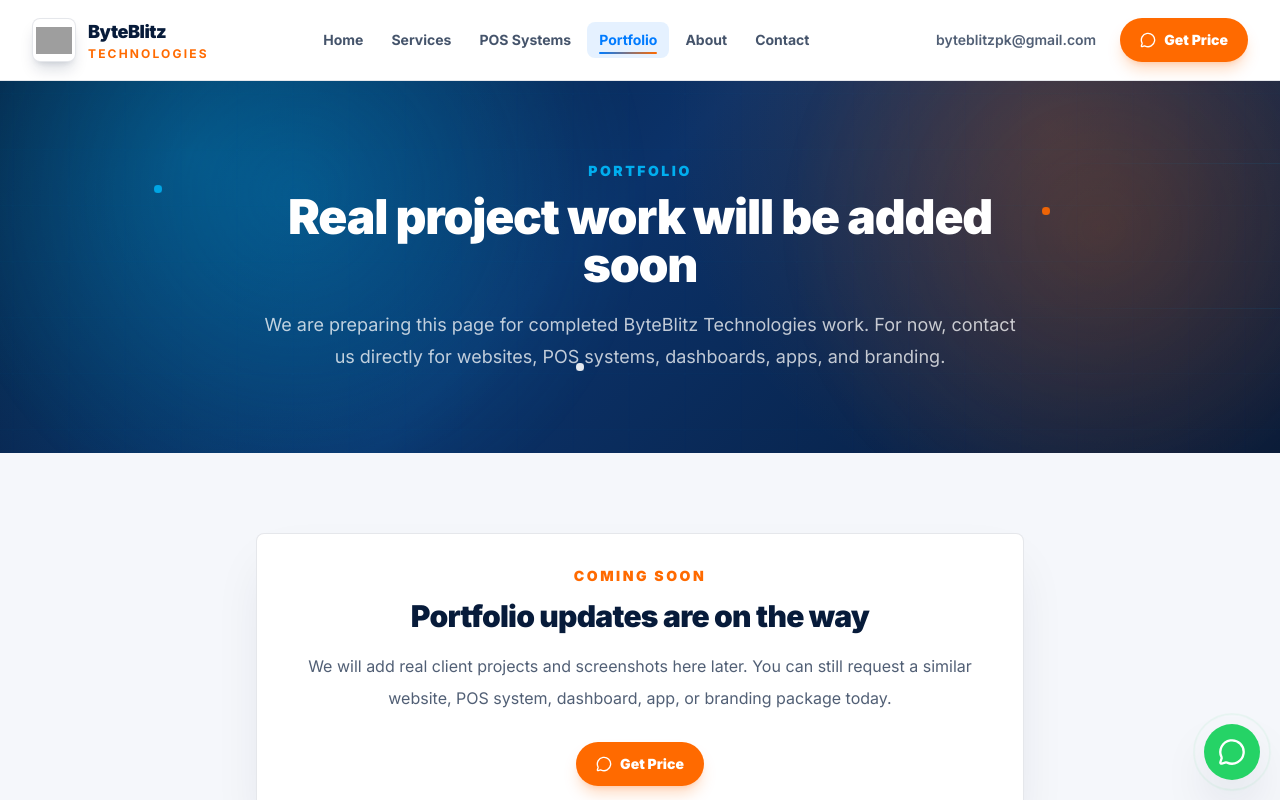
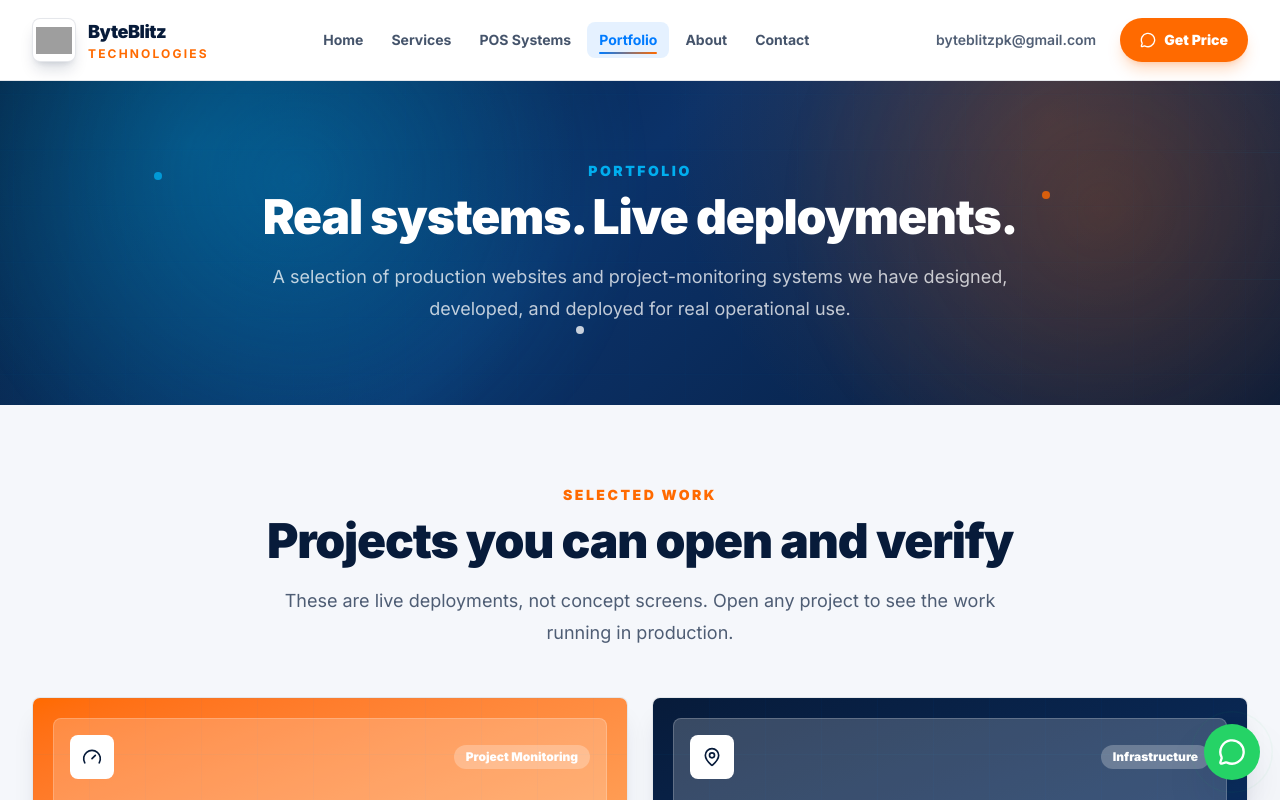
Before and after one commit to MuhammadSaqibKakar/ByteBlitzTechnologies, a Next.js app: page /portfolio in a window 1280 px wide. Shown: the top 800 px of the page. Built offline with nearby package versions, Linux system fonts and the light colour scheme; grey boxes are pictures that could not be loaded.

Commit message:
Replace placeholder portfolio page with real projects

```diff
--- a/src/app/portfolio/page.tsx
+++ b/src/app/portfolio/page.tsx
@@ -3,14 +3,19 @@ import { MessageCircle } from "lucide-react";
 import { ButtonLink } from "@/components/ButtonLink";
 import { CTASection } from "@/components/CTASection";
 import { HeroMotionLayer } from "@/components/HeroMotionLayer";
-import { Reveal } from "@/components/Reveal";
+import { PortfolioCard } from "@/components/PortfolioCard";
+import { StaggerContainer } from "@/components/Reveal";
 import { SectionHeading } from "@/components/SectionHeading";
-import { defaultWhatsAppMessage, whatsappUrl } from "@/lib/site";
+import {
+  defaultWhatsAppMessage,
+  portfolioItems,
+  whatsappUrl,
+} from "@/lib/site";
 
 export const metadata: Metadata = {
   title: "Portfolio",
   description:
-    "ByteBlitz Technologies portfolio will be updated soon with real websites, POS systems, dashboards, apps, and branding work.",
+    "Explore selected live websites, project-monitoring dashboards, and reporting systems developed by ByteBlitz Technologies.",
 };
 
 export default function PortfolioPage() {
@@ -24,35 +29,36 @@ export default function PortfolioPage() {
             as="h1"
             light
             eyebrow="Portfolio"
-            title="Real project work will be added soon"
-            description="We are preparing this page for completed ByteBlitz Technologies work. For now, contact us directly for websites, POS systems, dashboards, apps, and branding."
+            title="Real systems. Live deployments."
+            description="A selection of production websites and project-monitoring systems we have designed, developed, and deployed for real operational use."
           />
         </div>
       </section>
 
       <section className="px-4 py-20 sm:px-6 lg:px-8">
-        <Reveal className="mx-auto max-w-3xl rounded-lg border border-[#071B3A]/10 bg-white p-8 text-center shadow-2xl shadow-[#071B3A]/10">
-          <p className="text-sm font-black uppercase tracking-[0.18em] text-[#FF6A00]">
-            Coming Soon
-          </p>
-          <h2 className="mt-3 text-3xl font-black tracking-tight text-[#071B3A]">
-            Portfolio updates are on the way
-          </h2>
-          <p className="mt-4 text-base leading-8 text-[#071B3A]/70">
-            We will add real client projects and screenshots here later. You can
-            still request a similar website, POS system, dashboard, app, or
-            branding package today.
-          </p>
-          <div className="mt-7 flex justify-center">
+        <div className="mx-auto max-w-7xl">
+          <SectionHeading
+            eyebrow="Selected Work"
+            title="Projects you can open and verify"
+            description="These are live deployments, not concept screens. Open any project to see the work running in production."
+          />
+
+          <StaggerContainer className="mt-12 grid gap-6 md:grid-cols-2">
+            {portfolioItems.map((item) => (
+              <PortfolioCard key={item.title} item={item} />
+            ))}
+          </StaggerContainer>
+
+          <div className="mt-10 flex justify-center">
             <ButtonLink
               href={whatsappUrl(defaultWhatsAppMessage)}
               external
               icon={MessageCircle}
             >
-              Get Price
+              Discuss Your Project
             </ButtonLink>
           </div>
-        </Reveal>
+        </div>
       </section>
 
       <CTASection />
```
